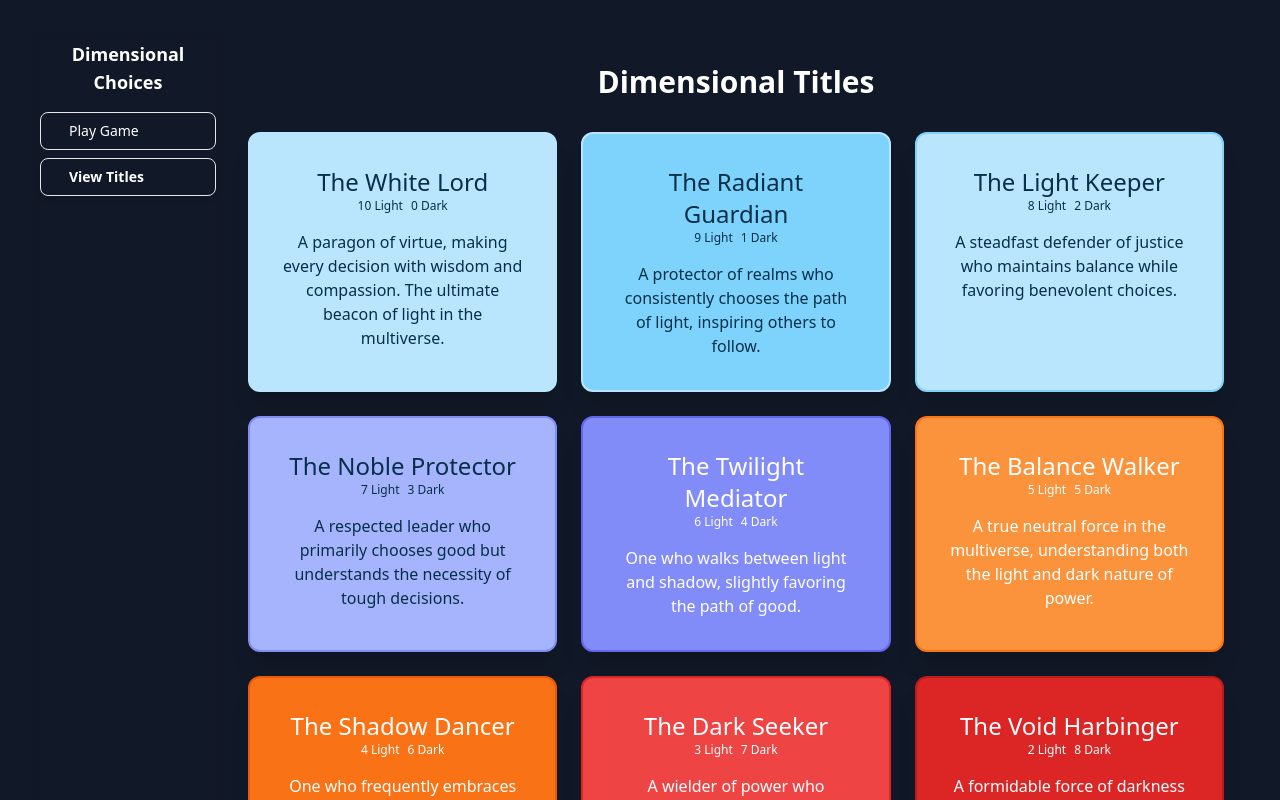
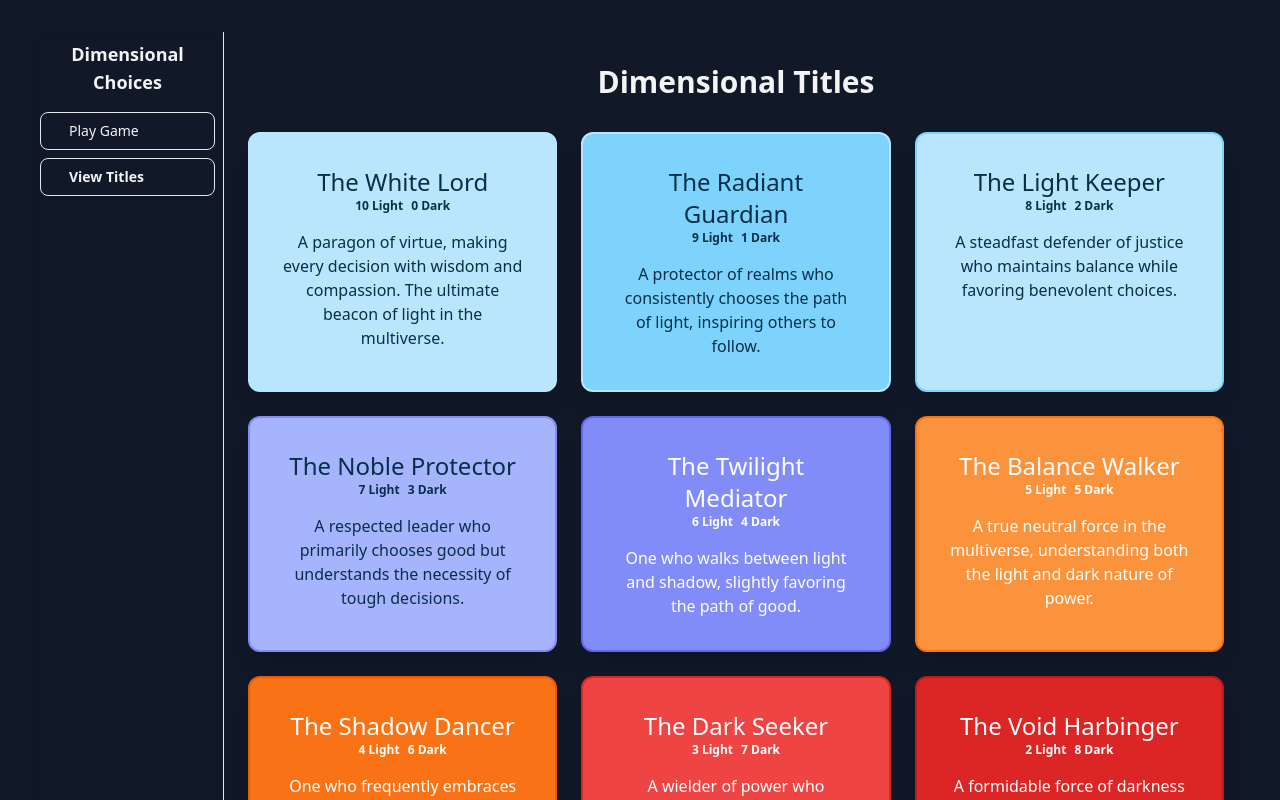
Before and after one commit to AlexanderHMagno/multiuniverse, a React (Vite) app: page / in a window 1280 px wide. Both pictures are taken after a click on the button "View Titles". Shown: the top 800 px of the page. Built offline with nearby package versions, Linux system fonts and the light colour scheme.

Commit message:
Adding config to make this work with dark mode always

```diff
--- a/src/App.tsx
+++ b/src/App.tsx
@@ -1,4 +1,4 @@
-import React, { useState } from 'react';
+import React, { useState, useEffect } from 'react';
 import { motion, AnimatePresence } from 'framer-motion';
 import { GameScreen } from './components/GameScreen';
 import { TitlesList } from './components/TitlesList';
@@ -7,10 +7,15 @@ import './App.css';
 function App() {
   const [activeTab, setActiveTab] = useState<'game' | 'titles'>('game');
 
+  // Enforce dark mode
+  useEffect(() => {
+    document.documentElement.classList.add('dark');
+  }, []);
+
   return (
-    <div className="min-h-screen bg-base-100 flex flex-col md:flex-row">
+    <div className="min-h-screen bg-base-100 text-gray-100 flex flex-col md:flex-row">
       {/* Desktop Sidebar */}
-      <div className="hidden md:flex flex-col w-48 bg-base-200/50 backdrop-blur-sm min-h-screen sticky top-0">
+      <div className="hidden md:flex flex-col w-48 bg-base-200 backdrop-blur-sm min-h-screen sticky top-0 border-r border-base-300/20">
         <motion.div
           className="p-2 text-lg font-bold text-primary"
           initial={{ opacity: 0, x: -20 }}
@@ -23,15 +28,15 @@ function App() {
         {/* Journey Map Style Navigation */}
         <div className="flex flex-col items-center gap-2 p-2 relative">
           {/* Connecting Line */}
-          <div className="absolute top-0 bottom-0 left-1/2 w-0.5 bg-primary/20 transform -translate-x-1/2" />
+          <div className="absolute top-0 bottom-0 left-1/2 w-0.5 bg-base-300/20 transform -translate-x-1/2" />
 
           {/* Game Node */}
           <div className="relative w-full">
             <motion.button
               className={`relative w-full px-3 py-2 text-left transition-colors duration-200 rounded-lg border ${
                 activeTab === 'game'
-                  ? 'border-primary bg-base-100 text-primary font-bold shadow-md shadow-primary/20'
-                  : 'border-base-300 hover:border-primary/50'
+                  ? 'border-primary/50 bg-base-300/20 text-primary font-bold shadow-md shadow-primary/10'
+                  : 'border-base-300/10 hover:border-primary/30 hover:bg-base-300/10'
               }`}
               onClick={() => setActiveTab('game')}
               whileHover={{ scale: 1.02 }}
@@ -39,7 +44,7 @@ function App() {
             >
               <div className="flex items-center gap-2">
                 <div className={`w-2 h-2 rounded-full ${
-                  activeTab === 'game' ? 'bg-primary animate-pulse' : 'bg-base-300'
+                  activeTab === 'game' ? 'bg-primary animate-pulse' : 'bg-base-300/50'
                 }`} />
                 <span className="relative z-10 text-sm">Play Game</span>
               </div>
@@ -51,8 +56,8 @@ function App() {
             <motion.button
               className={`relative w-full px-3 py-2 text-left transition-colors duration-200 rounded-lg border ${
                 activeTab === 'titles'
-                  ? 'border-primary bg-base-100 text-primary font-bold shadow-md shadow-primary/20'
-                  : 'border-base-300 hover:border-primary/50'
+                  ? 'border-primary/50 bg-base-300/20 text-primary font-bold shadow-md shadow-primary/10'
+                  : 'border-base-300/10 hover:border-primary/30 hover:bg-base-300/10'
               }`}
               onClick={() => setActiveTab('titles')}
               whileHover={{ scale: 1.02 }}
@@ -60,7 +65,7 @@ function App() {
             >
               <div className="flex items-center gap-2">
                 <div className={`w-2 h-2 rounded-full ${
-                  activeTab === 'titles' ? 'bg-primary animate-pulse' : 'bg-base-300'
+                  activeTab === 'titles' ? 'bg-primary animate-pulse' : 'bg-base-300/50'
                 }`} />
                 <span className="relative z-10 text-sm">View Titles</span>
               </div>
@@ -70,9 +75,9 @@ function App() {
 
         <div className="mt-auto p-2">
           <motion.div
-            className="badge badge-primary badge-outline gap-1 p-2 text-xs"
+            className="badge badge-primary badge-outline gap-1 p-2 text-xs opacity-60"
             initial={{ opacity: 0 }}
-            animate={{ opacity: 1 }}
+            animate={{ opacity: 0.6 }}
             transition={{ duration: 0.5 }}
           >
             <div className="w-1.5 h-1.5 bg-primary rounded-full animate-pulse"></div>
@@ -82,7 +87,7 @@ function App() {
       </div>
 
       {/* Mobile Top Bar */}
-      <div className="md:hidden bg-base-200/50 backdrop-blur-sm sticky top-0 z-50 p-2">
+      <div className="md:hidden bg-base-200/80 backdrop-blur-sm sticky top-0 z-50 p-2 border-b border-base-300/20">
         <motion.div
           className="text-lg font-bold text-primary text-center"
           initial={{ opacity: 0 }}
@@ -109,17 +114,17 @@ function App() {
       </main>
 
       {/* Mobile Bottom Navigation - Journey Style */}
-      <div className="md:hidden fixed bottom-0 left-0 right-0 bg-base-200/50 backdrop-blur-sm p-2">
+      <div className="md:hidden fixed bottom-0 left-0 right-0 bg-gray-900/80 backdrop-blur-sm p-2 border-t border-base-300/20">
         <div className="flex justify-around items-center relative">
           {/* Connecting Line */}
-          <div className="absolute left-0 right-0 top-1/2 h-0.5 bg-primary/20 transform -translate-y-1/2" />
+          <div className="absolute left-0 right-0 top-1/2 h-0.5 bg-base-300/20 transform -translate-y-1/2" />
 
           {/* Game Node */}
           <motion.button
             className={`relative flex-1 mx-1 px-2 py-1.5 rounded-lg border ${
               activeTab === 'game'
-                ? 'border-primary bg-base-100 text-primary font-bold shadow-md shadow-primary/20'
-                : 'border-base-300 hover:border-primary/50'
+                ? 'border-primary/50 bg-base-300/20 text-primary font-bold shadow-md shadow-primary/10'
+                : 'border-base-300/10 hover:border-primary/30 hover:bg-base-300/10'
             }`}
             onClick={() => setActiveTab('game')}
             whileHover={{ scale: 1.02 }}
@@ -127,7 +132,7 @@ function App() {
           >
             <div className="flex flex-col items-center gap-1">
               <div className={`w-2 h-2 rounded-full ${
-                activeTab === 'game' ? 'bg-primary animate-pulse' : 'bg-base-300'
+                activeTab === 'game' ? 'bg-primary animate-pulse' : 'bg-base-300/50'
               }`} />
               <span className="relative z-10 text-xs">Play Game</span>
             </div>
@@ -137,8 +142,8 @@ function App() {
           <motion.button
             className={`relative flex-1 mx-1 px-2 py-1.5 rounded-lg border ${
               activeTab === 'titles'
-                ? 'border-primary bg-base-100 text-primary font-bold shadow-md shadow-primary/20'
-                : 'border-base-300 hover:border-primary/50'
+                ? 'border-primary/50 bg-base-300/20 text-primary font-bold shadow-md shadow-primary/10'
+                : 'border-base-300/10 hover:border-primary/30 hover:bg-base-300/10'
             }`}
             onClick={() => setActiveTab('titles')}
             whileHover={{ scale: 1.02 }}
@@ -146,7 +151,7 @@ function App() {
           >
             <div className="flex flex-col items-center gap-1">
               <div className={`w-2 h-2 rounded-full ${
-                activeTab === 'titles' ? 'bg-primary animate-pulse' : 'bg-base-300'
+                activeTab === 'titles' ? 'bg-primary animate-pulse' : 'bg-base-300/50'
               }`} />
               <span className="relative z-10 text-xs">View Titles</span>
             </div>
--- a/src/components/TitlesList.tsx
+++ b/src/components/TitlesList.tsx
@@ -107,9 +107,9 @@ export const TitlesList = () => {
               <h3 className={`card-title text-2xl ${title.textColor}`}>
                 {title.title}
               </h3>
-              <div className={`badge text-xs badge-outline ${title.textColor} mb-4 flex justify-center flex-row gap-2`}>
-                <span className="badge badge-outline badge-primary">{title.goodChoices} Light</span>
-                <span className="badge badge-outline badge-secondary">{numberOfGoodChoices - title.goodChoices} Dark</span>
+              <div className={`${title.textColor} mb-4 flex justify-center flex-row gap-2 text-xs font-bold`}>
+                <span>{title.goodChoices} Light</span>
+                <span>{numberOfGoodChoices - title.goodChoices} Dark</span>
               </div>
               <p className={`${title.textColor}`}>
                 {title.description}
--- a/tailwind.config.cjs
+++ b/tailwind.config.cjs
@@ -21,11 +21,13 @@ module.exports = {
     themes: [
       {
         mytheme: {
-          "primary": "#6419E6",
+          "primary": "#8B5CF6",
           "secondary": "#D926AA",
           "accent": "#1FB2A5",
-          "neutral": "#191D24",
-          "base-100": "#1D232A",
+          "neutral": "#1F2937",
+          "base-100": "#111827",
+          "base-200": "#1F2937",
+          "base-300": "#374151",
           "info": "#3ABFF8",
           "success": "#36D399",
           "warning": "#FBBD23",
@@ -33,5 +35,6 @@ module.exports = {
         },
       },
     ],
+    darkTheme: "mytheme",
   },
 }
```
